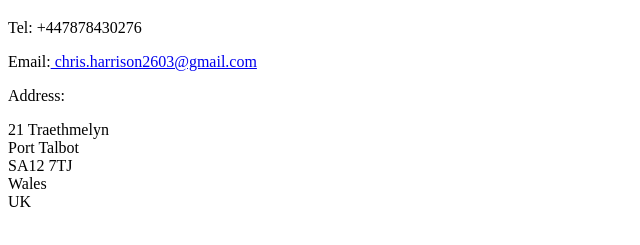
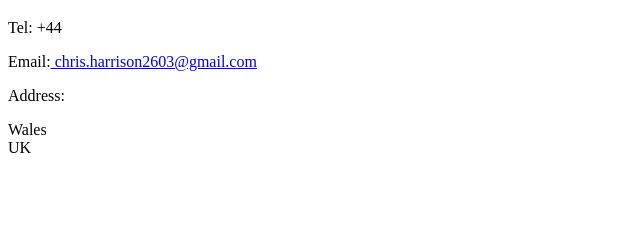
Before and after one commit to Har06884/html-portfolio, a plain HTML site: page public/contact.html in a window 1280 px wide. Shown: the part 61-306 px from the top of the page, without its empty margins (0-640 px from the left). Drawn offline with Linux system fonts and the light colour scheme.

Commit message:
contact.html

```diff
--- a/public/contact.html
+++ b/public/contact.html
@@ -7,13 +7,11 @@
 </head>
 <body>
   <h1>Contact Me</h1>
-  <p>Tel: +447878430276</p>
+  <p>Tel: +44</p>
   <p>Email:<a href="mailto:chris.harrison2603@gmail.com"> chris.harrison2603@gmail.com</a></p>
   <p>Address:</p>
   <p>
-    21 Traethmelyn<br>
-    Port Talbot<br>
-    SA12 7TJ<br>
+
     Wales <br>
     UK<br>
   </p>
```
